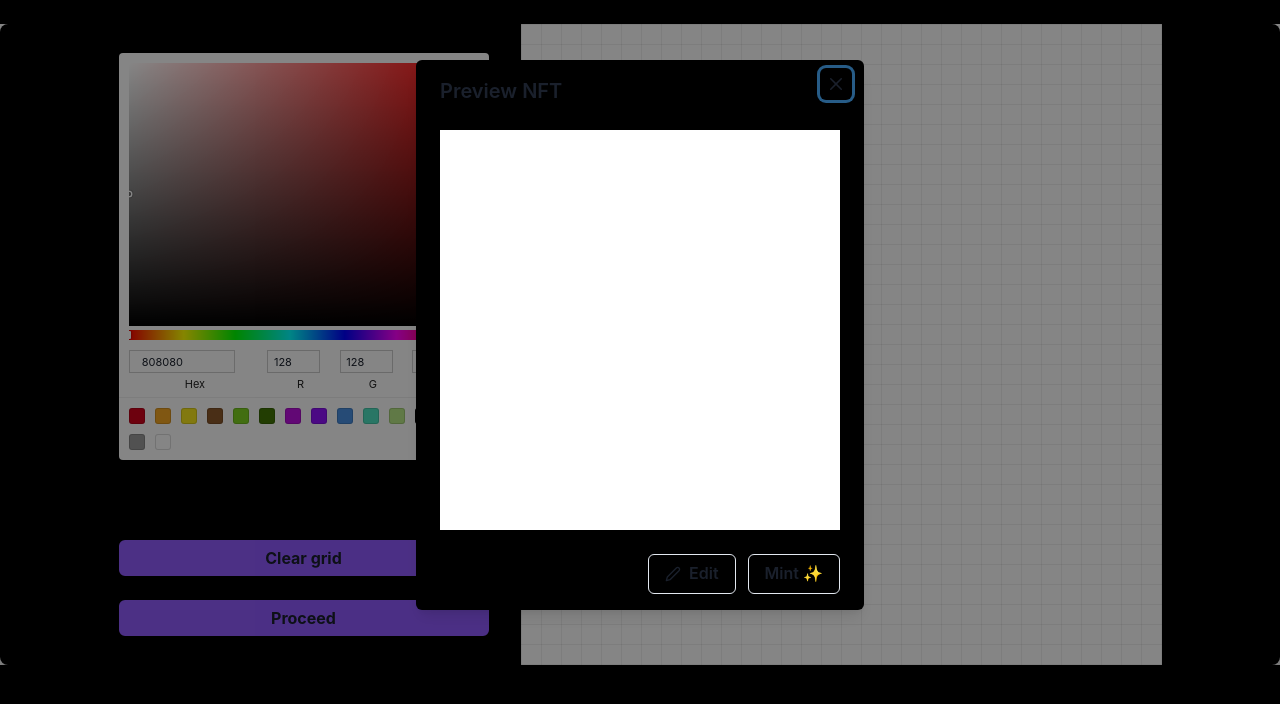
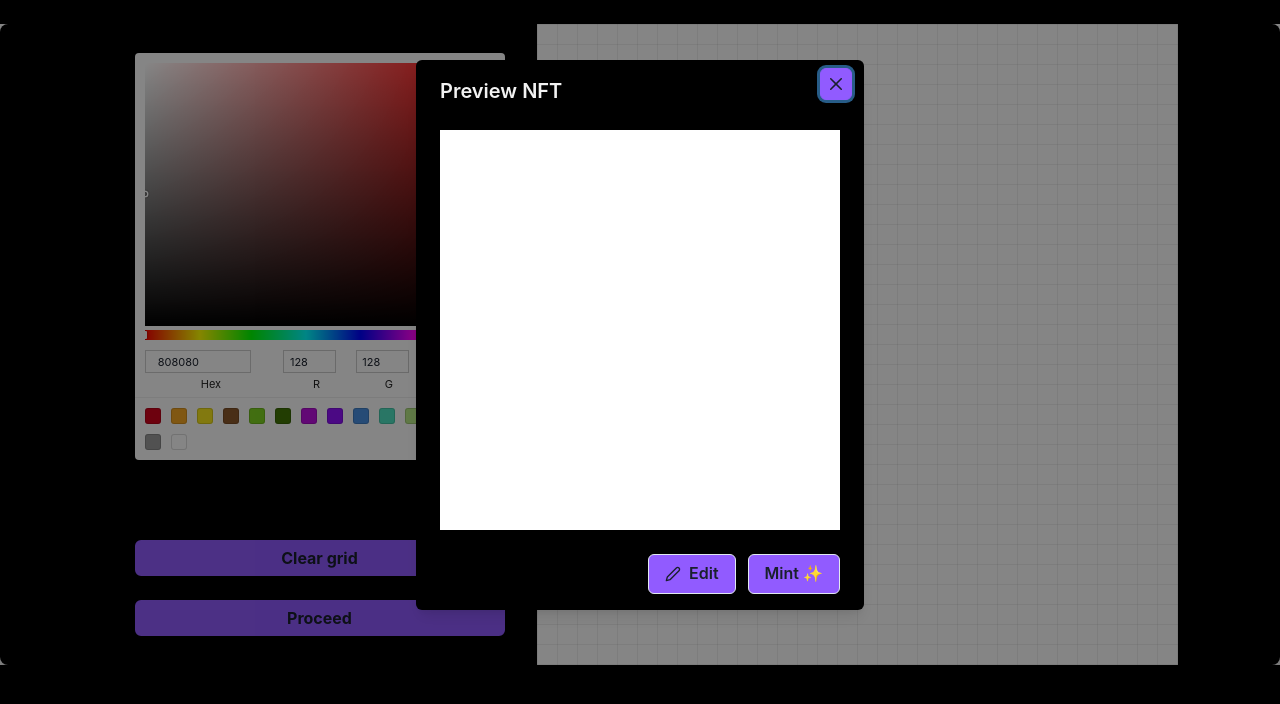
Before and after one commit to cyril2019/nft-fair, a Next.js app: page /Components/Editor in a window 1280 px wide. Both pictures are taken after a click on the button "Proceed". Shown: the top 704 px of the page. Built offline with nearby package versions, Linux system fonts and the light colour scheme; what @3rdweb/hooks would draw is missing.

Commit message:
loader and color fix

```diff
--- a/pages/Components/Editor.js
+++ b/pages/Components/Editor.js
@@ -25,10 +25,12 @@ export default function Editor() {
   const height = 32;
   const width = 32;
   const [color, setColor] = useState('#808080');
+  const [loading, setloading] = useState(false);
+
   const [mouseDown, setMouseDown] = useState(false);
   // const [menuVisible, setMenuVisible] = useState(true);
   const [background, setBackground] = useState('#fff');
-  const [previewLoad, setPreviewLoad] = useState(false);
+  const [previewLoad] = useState(false);
   // const [showimg, setShowimg] = useState(false);
   const { isOpen, onOpen, onClose } = useDisclosure();
 
@@ -75,7 +77,6 @@ export default function Editor() {
   };
 
   const previewNFT = async () => {
-    setPreviewLoad(true);
     let node = document.getElementById('pixel_canvas');
     let newTable = document.createElement('table');
     var td = node.getElementsByTagName('td');
@@ -99,10 +100,19 @@ export default function Editor() {
     for (let i = 0; i < td.length; i++) {
       td[i].style.border = '1px inset #80808020';
     }
+    setloading(false);
   };
   return (
     <>
       <div className="flex flex-row flex-wrap items-center justify-center w-full gap-8 px-8 my-6 bg-black rounded-lg drop-shadow-lg">
+        {loading ? (
+          <div className="text-white w-screen overflow-hidden h-screen flex items-center justify-center absolute top-0 left-0 bg-faded-black z-10">
+            <Spinner className="m-2 text-light-purple" />
+            <p>{`Loading   `}</p>
+          </div>
+        ) : (
+          <div></div>
+        )}
         <div className="max-w-2xl">
           <SketchPicker
             // @ts-ignore
@@ -126,14 +136,15 @@ export default function Editor() {
           />
           <div className="flex flex-col md:flex-1 space-y-6 mt-20">
             <button
-              className="border-2 border-solid border-purple px-2 py-1 rounded-md font-bold bg-purple hover:bg-black"
+              className="border-2 border-solid border-purple px-2 py-1 rounded-md font-bold bg-purple hover:bg-black hover:text-white"
               onClick={() => clearGrid()}
             >
               Clear grid
             </button>
             <button
-              className="border-2 border-solid border-purple px-2 py-1 rounded-md font-bold bg-purple hover:bg-black"
+              className="border-2 border-solid border-purple px-2 py-1 rounded-md font-bold bg-purple hover:bg-black hover:text-white"
               onClick={() => {
+                setloading(true);
                 onOpen();
                 previewNFT();
               }}
@@ -159,8 +170,18 @@ export default function Editor() {
       <Modal isOpen={isOpen} onClose={onClose}>
         <ModalOverlay />
         <ModalContent style={{ backgroundColor: 'black' }}>
-          <ModalHeader>Preview NFT</ModalHeader>
-          <ModalCloseButton />
+          <ModalHeader>
+            <p className="text-white">Preview NFT</p>
+          </ModalHeader>
+          <ModalCloseButton
+            backgroundColor="#915bff"
+            border="1px solid #915bff"
+            _hover={{
+              backgroundColor: '#000',
+              border: '1px solid #915bff',
+              color: 'white',
+            }}
+          />
           <ModalBody>
             <div id="preview">
               {/* {previewLoad ? <Spinner /> : <></>} */}
@@ -170,11 +191,33 @@ export default function Editor() {
           {/* <ModalBody>Blah nininiieimdie</ModalBody> */}
 
           <ModalFooter>
-            <Button leftIcon={<FiEdit2 />} variant="outline" mr={3} onClick={onClose}>
+            <Button
+              backgroundColor="#915bff"
+              border="1px solid #915bff"
+              _hover={{
+                backgroundColor: '#000',
+                border: '1px solid #915bff',
+                color: 'white',
+              }}
+              leftIcon={<FiEdit2 />}
+              variant="outline"
+              mr={3}
+              onClick={onClose}
+            >
               Edit
             </Button>
             <Link passHref href="/mint">
-              <Button variant="outline" onClick={() => console.log('koko')}>
+              <Button
+                variant="outline"
+                backgroundColor="#915bff"
+                border="1px solid #915bff"
+                _hover={{
+                  backgroundColor: '#000',
+                  border: '1px solid #915bff',
+                  color: 'white',
+                }}
+                onClick={() => console.log('koko')}
+              >
                 Mint ✨
               </Button>
             </Link>
--- a/pages/Components/ItemTileList.js
+++ b/pages/Components/ItemTileList.js
@@ -10,7 +10,6 @@ const ItemTileList = () => {
 
   useEffect(() => {
     getListings();
-    setLoading(false);
   }, []);
   const getListings = async () => {
     const listing = await fetch('/api/marketplace', {
@@ -19,8 +18,15 @@ const ItemTileList = () => {
     const data = await listing.json();
     setNfts(data);
     console.log(nfts);
+    setLoading(false);
   };
-  return (
+
+  return loading ? (
+    <div className="text-white w-full min-h-screen flex items-center justify-center bg-black">
+      <Spinner className="m-2 text-light-purple" />
+      <p>{`Fetching Data...   `}</p>
+    </div>
+  ) : (
     <div className="w-full min-h-screen text-light-gray text-xs">
       {/* title div for list of nfts */}
       {/* <div className="">Explore</div>
--- a/pages/index.js
+++ b/pages/index.js
@@ -35,15 +35,10 @@ export default function Home() {
             {props.icon}
           </Icon>
         </Flex>
-        <chakra.h3
-          mb={2}
-          fontWeight="semibold"
-          lineHeight="shorter"
-          color={useColorModeValue('gray.900')}
-        >
+        <chakra.h3 mb={2} fontWeight="semibold" lineHeight="shorter" className="text-white">
           {props.title}
         </chakra.h3>
-        <chakra.p fontSize="sm" color={useColorModeValue('gray.500', 'gray.400')}>
+        <chakra.p fontSize="sm" className="text-light-gray">
           {props.children}
         </chakra.p>
       </Box>
@@ -65,7 +60,7 @@ export default function Home() {
             fontWeight="bold"
             lineHeight="none"
             letterSpacing={{ base: 'normal', md: 'tight' }}
-            color={useColorModeValue('gray.900', 'gray.100')}
+            className="text-white"
           >
             All your{' '}
             <Text
@@ -83,7 +78,7 @@ export default function Home() {
             px={{ base: 0, lg: 24 }}
             mb={6}
             fontSize={{ base: 'lg', md: 'xl' }}
-            color={useColorModeValue('gray.600', 'gray.300')}
+            className="text-white"
           >
             Hellonext is a feature voting software where you can allow your users to vote on
             features, publish roadmap, and complete your customer feedback loop.
@@ -102,6 +97,7 @@ export default function Home() {
               _hover={{
                 backgroundColor: '#000',
                 border: '1px solid #915bff',
+                color: 'white',
               }}
               display="inline-flex"
               alignItems="center"
@@ -129,6 +125,7 @@ export default function Home() {
               _hover={{
                 backgroundColor: '#000',
                 border: '1px solid #915bff',
+                color: 'white',
               }}
               display="inline-flex"
               alignItems="center"
@@ -159,7 +156,7 @@ export default function Home() {
           />
         </Box>
       </Box>
-      <Box px={8} py={20} mx="auto" shadow="xl">
+      <Box px={8} py={20} mx="auto" shadow="xl" color={'white'}>
         <Box textAlign={{ lg: 'center' }}>
           <chakra.p
             mt={2}
@@ -167,17 +164,10 @@ export default function Home() {
             lineHeight="8"
             fontWeight="extrabold"
             letterSpacing="tight"
-            color={useColorModeValue('gray.900')}
           >
             Features
           </chakra.p>
-          <chakra.p
-            mt={4}
-            maxW="2xl"
-            fontSize="xl"
-            mx={{ lg: 'auto' }}
-            color={useColorModeValue('gray.500', 'gray.400')}
-          >
+          <chakra.p mt={4} maxW="2xl" fontSize="xl" mx={{ lg: 'auto' }}>
             Get insights to dig down into what's powering your growth the most.
           </chakra.p>
         </Box>
@@ -189,7 +179,7 @@ export default function Home() {
         >
           <Feature
             color="red"
-            title="Personal Emails"
+            title="Create NFT's"
             icon={
               <path
                 fillRule="evenodd"
@@ -198,12 +188,12 @@ export default function Home() {
               />
             }
           >
-            Hand crafted dashboards for everything from Recurring Revenue to Customer Churn.
+            Create your own pixel-art NFT.
           </Feature>
 
           <Feature
             color="pink"
-            title="Why a beaker icon?"
+            title="Sell"
             icon={
               <path
                 fillRule="evenodd"
@@ -212,8 +202,7 @@ export default function Home() {
               />
             }
           >
-            Your central hub that helps you see, and react to, absolutely everything that’s
-            happening.
+            Sell your NFT's on our
           </Feature>
 
           <Feature
--- a/pages/profile.jsx
+++ b/pages/profile.jsx
@@ -1,11 +1,11 @@
 import React, { useEffect, useState } from 'react';
 import ProfileCard from './Components/ProfileCard';
-import { Flex, SimpleGrid, Avatar, Button, chakra } from '@chakra-ui/react';
+import { Flex, SimpleGrid, Avatar, Button, chakra, Spinner } from '@chakra-ui/react';
 import ItemTile from './Components/ItemTile';
 import Navbar from './Components/Navbar';
 import { useAddressContext } from '../context/addressContext';
-
 export default function Profile() {
+  const [loading, setLoading] = useState(true);
   const { walletaddress } = useAddressContext();
   useEffect(() => {
     getMyNFT();
@@ -17,8 +17,14 @@ export default function Profile() {
     });
     const data = await listing.json();
     console.log(data);
+    setLoading(false);
   };
-  return (
+  return loading ? (
+    <div className="text-white w-full min-h-screen flex items-center justify-center bg-black">
+      <Spinner className="m-2 text-light-purple" />
+      <p>{`Fetching Data..   `}</p>
+    </div>
+  ) : (
     <div className=" flex flex-col w-full h-screen bg-black">
       <Navbar />
       <Flex direction="column" style={{ padding: 20, marginTop: 25 }}>
```
